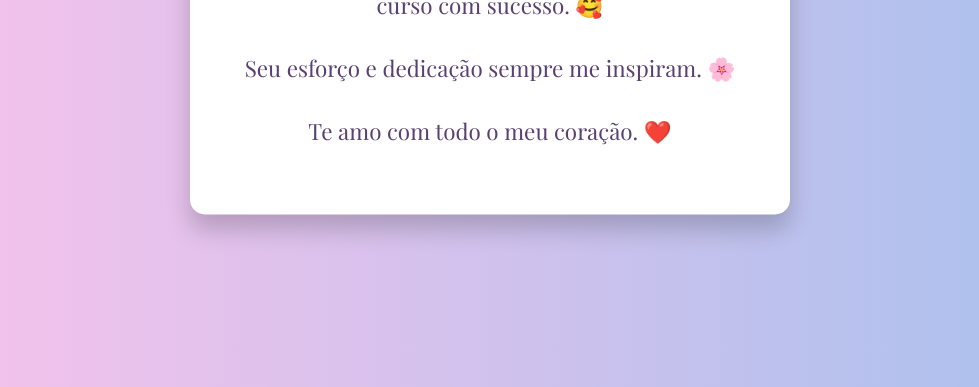
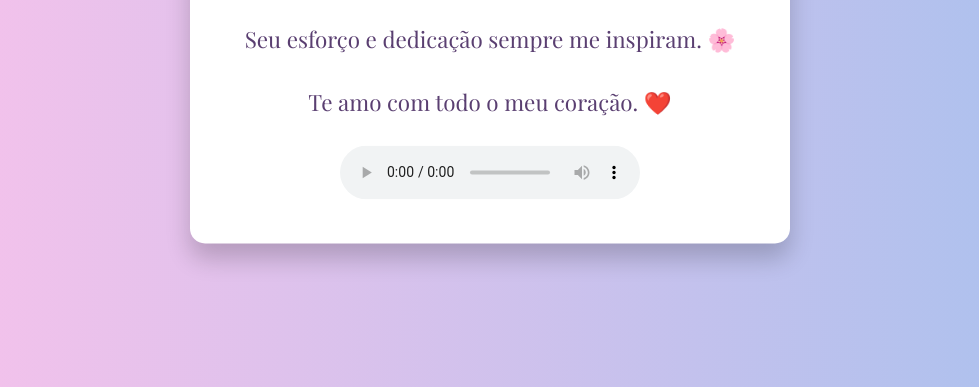
Before and after one commit to TPVS8/parabens, a plain HTML site: page index.html in a window 1280 px wide. Shown: the part 413-800 px from the top of the page, without its empty margins (150-1129 px from the left). Drawn offline with nearby package versions, Linux system fonts and the light colour scheme.

Commit message:
Update index.html

```diff
--- a/index.html
+++ b/index.html
@@ -73,6 +73,12 @@
         <p>Estou tão orgulhoso de você por ter concluído o curso com sucesso. 🥰</p>
         <p>Seu esforço e dedicação sempre me inspiram. 🌸</p>
         <p>Te amo com todo o meu coração. ❤️</p>
+
+        <!-- Reproductor de audio MP3 -->
+        <audio controls>
+            <source src="song.mp3" type="audio/mp3">
+            Seu navegador não suporta o elemento de áudio.
+        </audio>
     </div>
 </body>
 </html>
```
